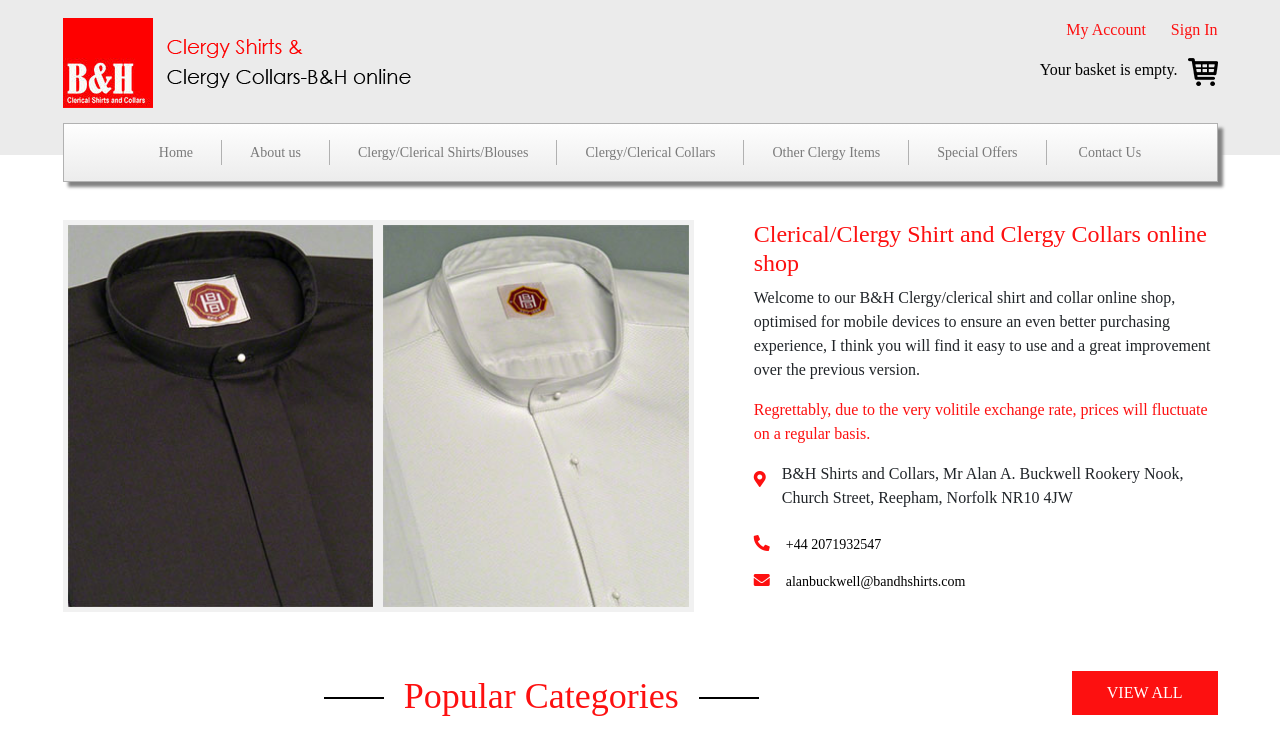
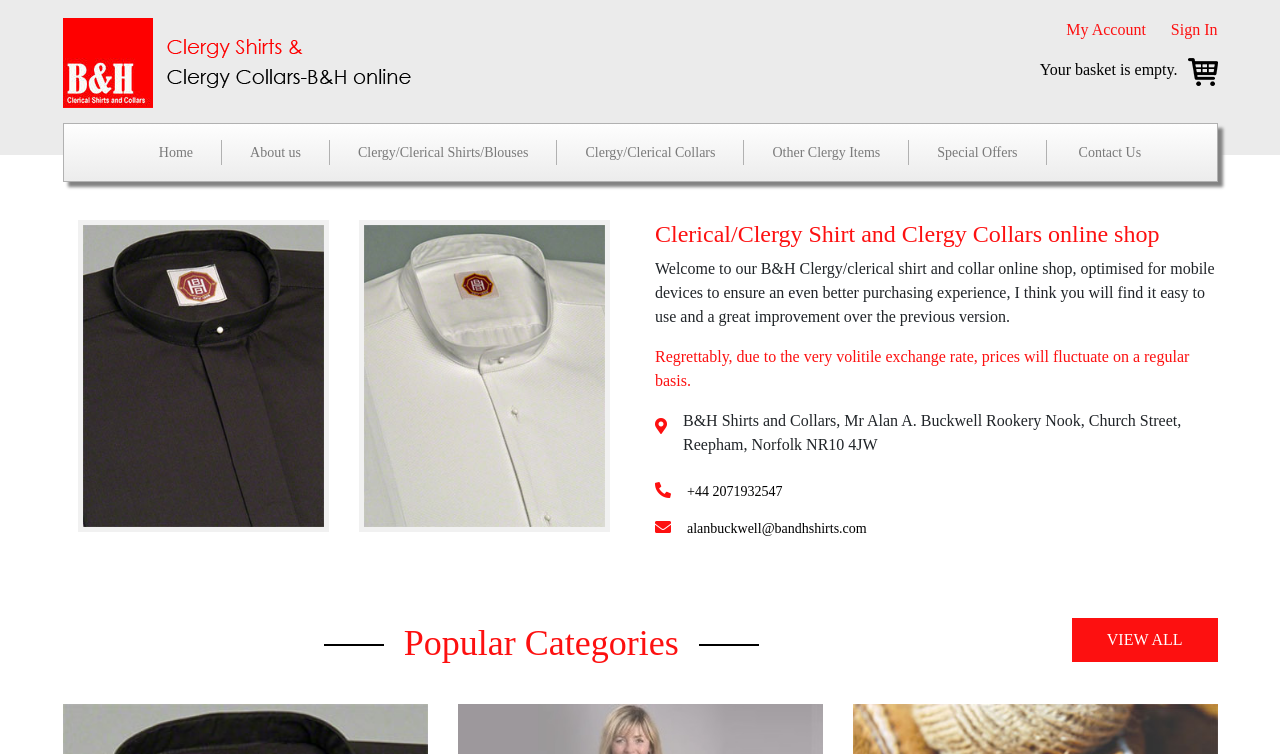
Before and after one commit to mzadeveloper/B-H-Clergy-Shirts-Collars, a plain HTML site: page index.html in a window 1280 px wide. Shown: the top 754 px of the page. Drawn offline with Linux system fonts and the light colour scheme.

Commit message:
change icon

```diff
--- a/css/style.css
+++ b/css/style.css
@@ -124,13 +124,11 @@
                 margin-right: 15px;
             }
 
-            .bh-clergy-shirt {
-                margin-left: -30px;
-            }
+            .bh-clergy-shirt {}
 
             .bh-shirt {
                 border: 5px solid#f1f1f1;
-                width: 100%;
+                max-width: 100%;
             }
 
             .bh-line-height {
--- a/index.html
+++ b/index.html
@@ -89,17 +89,19 @@
             <section class="bh-cc-shop">
                 <div class="container">
                     <div class="row">
-                        <div class="col-sm col-12 d-flex">
+                        <div class="col-md-6 d-flex col-12">
+                            <div class="col-md-6">
                                 <figure>
                                     <img class="bh-shirt " src="image/bh-black-shirt.jpg" alt="logo" />
                                 </figure>
                             </div>
-                        <div class="col-sm  col-12 d-flex">
+                            <div class="col-md-6">
                                 <figure>
                                     <img class="bh-shirt bh-clergy-shirt" src="image/bh-white-shirt.jpg" alt="logo" />
                                 </figure>
                             </div>
-                        <div class="col-md-5 col-12">
+                        </div>
+                        <div class="col-md-6 col-12">
                             <h2 class="bh-subheading bh-redcolor">Clerical/Clergy Shirt and Clergy Collars online shop</h2>
                             <p class="bh-customer-info">Welcome to our B&H Clergy/clerical shirt and collar online shop, optimised for mobile devices to ensure an even better purchasing experience, I think you will find it easy to use and a great improvement over the previous version.</p>
                             <p class="bh-customer-info bh-redcolor">Regrettably, due to the very volitile exchange rate, prices will fluctuate on a regular basis.</p>
@@ -319,20 +321,20 @@
                             <h2 class="bh-whitecolor bh-footer-heading">Contact Info</h2>
                             <ul class="bh-contacts">
                                 <li class="d-flex">
-                                    <i class="far fa-map-marker-alt bh-redcolor"></i>
+                                    <i class="fas fa-map-marker-alt bh-redcolor mr-3"></i>
                                     <address class="bh-whitecolor">B&amp;H Shirts and Collars, Mr Alan A. Buckwell
                             Rookery Nook, Church Street, Reepham, Norfolk NR10 4JW</address>
                                 </li>
                                 <li>
-                                    <i class="fal fa-phone-alt bh-redcolor"></i>
+                                    <i class="fas fa-phone-alt bh-redcolor mr-3"></i>
                                     <a href="tel:+44 2071932547" class="nav-footer-link bh-blackcolor">+44 2071932547</a>
                                 </li>
                                 <li class="d-flex">
-                                    <i class="far fa-check-square bh-redcolor mr-2"></i>
+                                    <i class="far fa-check-square bh-redcolor mr-3"></i>
                                     <a href="mailto:alanbuckwell@bandhshirts.com" class="nav-footer-link bh-blackcolor">alanbuckwell@bandhshirts.com</a>
                                 </li>
                                 <li class="d-flex">
-                                    <i class="far fa-check-square bh-redcolor mr-2"></i>
+                                    <i class="far fa-check-square bh-redcolor mr-3"></i>
                                     <a href="mailto:alanbuckwell@bandhshirts.com" class="nav-footer-link bh-blackcolor">VAT registration number GB140321861</a>
                                 </li>
                             </ul>
```
Lines whose indentation alone changed are shown as unchanged.
